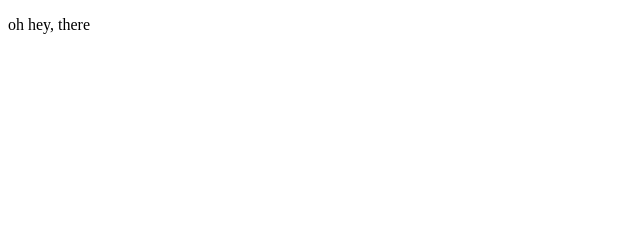
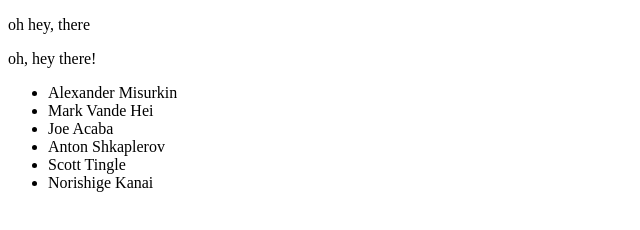
Before and after one commit to RachelSa/impact-github-flow, a plain HTML site: page index.html in a window 1280 px wide. Shown: the whole page, without its empty margins (0-640 px from the left). Drawn offline with Linux system fonts and the light colour scheme.

Commit message:
bonus done

```diff
--- a/dom-events.js
+++ b/dom-events.js
@@ -1,19 +1,19 @@
 const greetingEl = document.getElementById("greeting")
 const astrosEl = document.getElementById("astros")
 
-// window.onload = () => {
-//   greetingEl.innerText = "oh, hey there!"
-//   renderAstros()
-// }
-//
-// renderAstros = () => {
-//   const astros = peopleInSpace["people"]
-//   let peopleEls = astros.map((a) => {
-//     let name = a["name"]
-//     return `<li>${name}</li>`
-//   })
-//   astrosEl.innerHTML = `<ul>${peopleEls.join("")}</ul>`
-// }
+window.onload = () => {
+  greetingEl.innerText = "oh, hey there!"
+  renderAstros()
+}
+
+renderAstros = () => {
+  const astros = peopleInSpace["people"]
+  let peopleEls = astros.map((a) => {
+    let name = a["name"]
+    return `<li>${name}</li>`
+  })
+  astrosEl.innerHTML = `<ul>${peopleEls.join("")}</ul>`
+}
 
  // create a function that alerts "these are all the astronauts!" when the title element is clicked.
 
--- a/index.html
+++ b/index.html
@@ -6,7 +6,13 @@
   </head>
   <body>
     <p>oh hey, there</p>
+    <div id="greeting"></div>
+    <div id="astros"></div>
+
     <script src="spaceData.js"></script>
     <script src="practice.js"></script>
+    <script src="dom-events.js"></script>
+
+
   </body>
 </html>
--- a/practice.js
+++ b/practice.js
@@ -17,7 +17,6 @@ const astroNames = (data) => {
 }
 console.log("names of people in space: ", astroNames(peopleInSpace))
 
-//tiuhgieruthr
 const allInSameCraft = (data) => {
   // return a boolean that specifies whether all astronauts are in the same space craft
   let craft = peopleInSpace.people[0].craft
```
